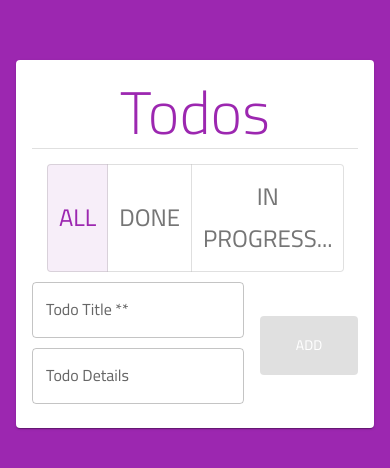
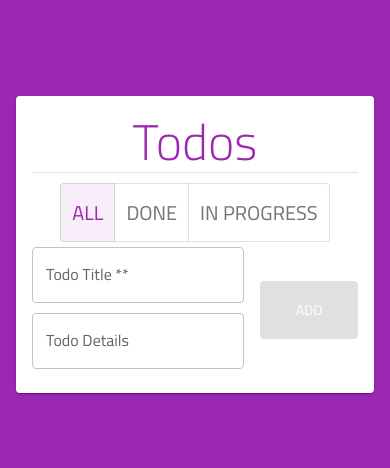
Before and after one commit to Mandela95/Todo-List-React-Js, a React (Create React App) app: page / in a window 390 px wide. Shown: the part 178-646 px from the top of the page. Built offline with nearby package versions, Linux system fonts and the light colour scheme.

Commit message:
update style

```diff
--- a/src/App.css
+++ b/src/App.css
@@ -110,4 +110,10 @@
   .card {
     display: block !important;
     }
+    .todoTitle {
+      font-size: 50px !important;
+    }
+    .toggleBtn {
+      font-size: 20px !important;
+    }
 }
--- a/src/components/TodoList.js
+++ b/src/components/TodoList.js
@@ -78,9 +78,16 @@ export default function TodoList() {
   return (
     <>
       <Container maxWidth="sm">
-        <Card className="cardContainer" sx={{ minWidth: 275, maxHeight: "90vh", overflowY: "scroll" }}>
+        <Card
+          className="cardContainer"
+          sx={{ minWidth: 275, maxHeight: "90vh", overflowY: "scroll" }}
+        >
           <CardContent>
-            <Typography variant="h2" style={{ color: "#9c27b0" }}>
+            <Typography
+              className="todoTitle"
+              variant="h2"
+              style={{ color: "#9c27b0" }}
+            >
               Todos
             </Typography>
 
@@ -88,20 +95,32 @@ export default function TodoList() {
 
             {/* Filter Buttons */}
             <ToggleButtonGroup
-              style={{ margin: "15px" }}
+              style={{ margin: "10px" }}
               color="primary"
               value={displayedTodosType}
               exclusive
               onChange={changeDisplayedType}
             >
-              <ToggleButton sx={{ fontSize: "1.5rem" }} value="all">
+              <ToggleButton
+                className="toggleBtn"
+                sx={{ fontSize: "1.5rem" }}
+                value="all"
+              >
                 All
               </ToggleButton>
-              <ToggleButton sx={{ fontSize: "1.5rem" }} value="completed">
+              <ToggleButton
+                className="toggleBtn"
+                sx={{ fontSize: "1.5rem" }}
+                value="completed"
+              >
                 Done
               </ToggleButton>
-              <ToggleButton sx={{ fontSize: "1.5rem" }} value="inProgress">
-                In Progress...
+              <ToggleButton
+                className="toggleBtn"
+                sx={{ fontSize: "1.5rem" }}
+                value="inProgress"
+              >
+                In Progress
               </ToggleButton>
             </ToggleButtonGroup>
             {/* Filter Buttons */}
```
